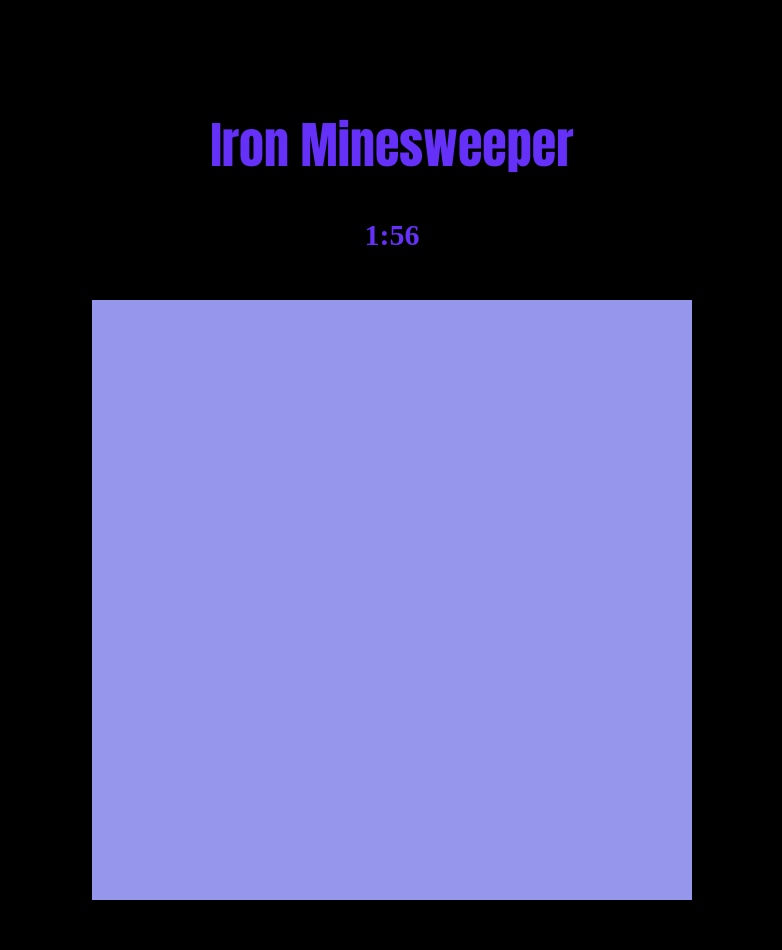
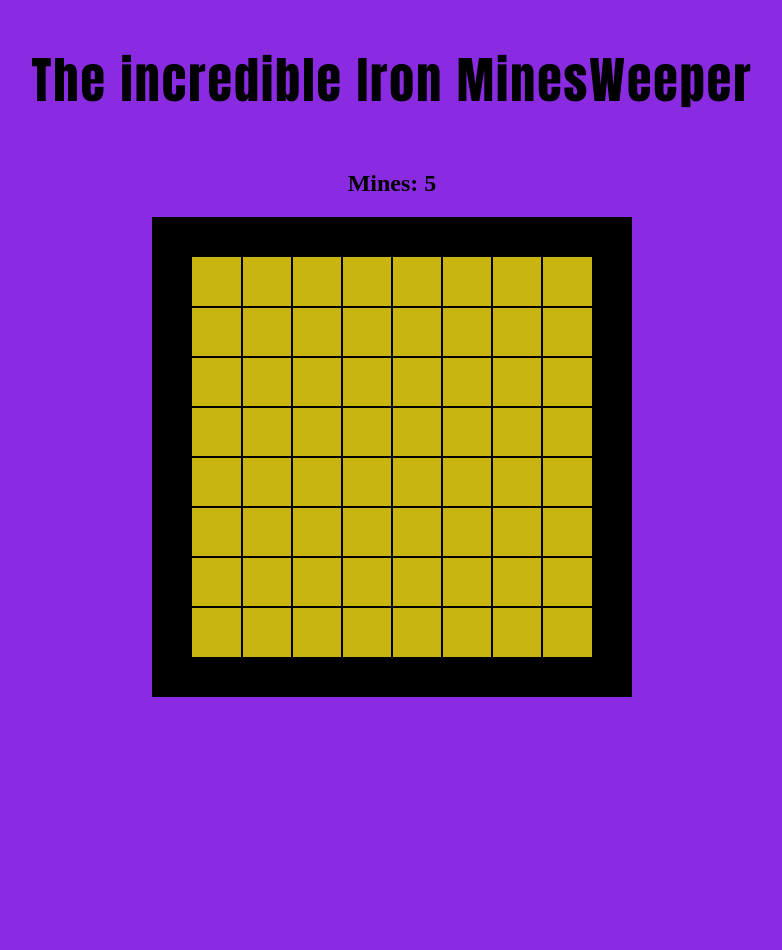
Before and after one commit to thibautDevWorld/ironMinesWeeper-game, a plain HTML site: page index.html in a window 1280 px wide. Shown: the whole page, without its empty margins (248-1030 px from the left). After the commit the page ends 800 px from the top, so only its background shows below. Drawn offline with Linux system fonts and the light colour scheme.

Commit message:
Redifine all my code to be include in class Game, also I create my matrix in a 2D array with coordinate

```diff
--- a/css/style.css
+++ b/css/style.css
@@ -1,57 +1,44 @@
 body {
-  background-color: black;
+  background-color: blueviolet;
+  font-weight: bold;
+  text-align: center;
+  display: flex;
+  flex-direction: column;
+  align-items: center;
 }
 
 
+h1 {
+  font-family: Impact, Haettenschweiler, 'Arial Narrow Bold', sans-serif;
+  font-size: 50px;
+  letter-spacing: 2px;
+}
 
-section {
+
+#matrix {
+  width: 400px;
+  height: 400px;
+  border: 40px solid black;
+  background-color: rgb(202, 180, 16);
+
+
+  display: flex;
+  flex-wrap: wrap;
+}
+
+
+#matrix div {
+  width: 50px;
+  height: 50px;
+  outline: 1px solid rgb(0, 0, 0);
+
+  font-size: 30px;
   display: flex;
   justify-content: center;
   align-items: center;
-  height: 700px;
-
-}
-
-#countDown {
-  color: rgb(101, 48, 247);
-  font-weight: bold;
-  text-align: center;
-  margin-top: 30px;
-  font-size: 30px;
-
-}
-
-#matrix {
- height: 600px;
- width: 600px;
- display: flex;
- flex-wrap: wrap;
- background-color: rgb(150, 150, 237);
-}
-
-#matrix div {
-  height: 100px;
-  width: 100px;
-
 }
 
 
-.checked {
-  background-color: rgb(156, 146, 132);
+.cell-clicked {
+  background: darkgrey;
 }
-
-
-.fallOnMine {
-  background-color: red;
-
-}
-
-h1 {
-
-  text-align: center;
-  text-transform: capitalize;
-  font-family: Impact, Haettenschweiler, 'Arial Narrow Bold', sans-serif;
-  color: rgb(101, 48, 247);
-  font-size: 50px;
-  padding: 120px 0 20px
-}
--- a/index.html
+++ b/index.html
@@ -4,26 +4,31 @@
     <meta charset="UTF-8">
     <meta http-equiv="X-UA-Compatible" content="IE=edge">
     <meta name="viewport" content="width=device-width, initial-scale=1.0">
-    <title>The Minesweeper</title>
+    <title>Document</title>
 
 
-    <link rel="stylesheet" href="./css/reset.css">
     <link rel="stylesheet" href="./css/style.css">
-
 </head>
-
 <body>
 
-  <h1>Iron Minesweeper</h1>
 
-  <p id="countDown"></p>
-    <section>
-      <div id="matrix"></div>
-    </section>
+    <h1>The incredible Iron MinesWeeper</h1>
+
+    <h2>Mines: <span id="mines-number"></span> </h2>
+
+
+    <div id="matrix">
+    </div>
+
+
+
+
+
+
+
 
 
 
     <script src="./js/game.js"></script>
-    <!-- <script src="./js/main.js"></script> -->
 </body>
 </html>
--- a/js/game.js
+++ b/js/game.js
@@ -1,86 +1,39 @@
 class Game {
-    constructor (){
-        this.gridCol = 36;
-        this.time = 0;
-        this.mines = 5;
-        this.playerScore = 0;
-        this.shuffleArr = [];
-        this.cells = [];
+    constructor(){
+        this.matrix = [];
+        this.rows = 8;
+        this.columns = 8;
+        this.minesNumber = 5;
+        // this.minesPosition = [];
+        // this.cellClicked = 0;
+        // this.gameOver = false;
     }
 
 
-    start(){
-        creatMatrix();
-
+    startGame(){
+        document.getElementById("mines-number").innerText = this.minesNumber;
+        this.createMatrix();
     }
 
+    createMatrix(){
+        for (let i = 0; i < this.rows; i++){
+            let row = [];
 
+            for (let j = 0; j < this.columns; j++){
+                let cell = document.createElement("div");
+                cell.setAttribute("id", i + "-" + j);
 
-    creatMatrix(){
-        const matrix = document.getElementById("matrix");
-            // let cells = [];
-            const shufflePositions = newGame.makingShufflingarr();
-            for (let i = 0; i < this.gridCol; i ++){
-                let cell = document.createElement("div");
-                cell.setAttribute("id", i);
-                cell.classList.add(shufflePositions[i])
-                matrix.appendChild(cell);
-                this.cells.push(cell);
-
-
-                cell.addEventListener('click', function(e){
-                  console.log(e.target);
-                  if (e.target.classList.contains('mines')){
-                      e.target.setAttribute("class", 'fallOnMine')
-
-                     console.log('You loose');
-                  } if (e.target.classList.contains('empty')){
-                      e.target.setAttribute("class", 'checked')
-                  }
-                //     if(e.target){
-                //       alert console.log(e.target);
-                //   }
-                })
-
-
-
-
+                const matrixDivSelection = document.getElementById("matrix")
+                matrixDivSelection.appendChild(cell);
+                row.push(cell); // send all the cell in the row array
             }
-
-
+            this.matrix.push(row) // send div position in the matrix array
+        }
     }
-
-
-    makingShufflingarr(){
-        let minesArr = [];
-        let stringmines = 'mines'
-        let emptyArr = [];
-        let emptyString = 'empty';
-        for (let i = 0; i< this.mines; i++){
-            minesArr.push(stringmines);
-        }
-
-        for (let i = 0; i < this.gridCol - this.mines; i++){
-            emptyArr.push(emptyString);
-        }
-
-        // regrouping both arrays
-        let minesAndEmptySpace = [...minesArr, ...emptyArr];
-
-        // shuffling array
-        this.shuffleArr = minesAndEmptySpace.sort((a, b) => 0.5 - Math.random());
-        return this.shuffleArr
-    }
-
-
-
-
 }
 
-
-
 const newGame = new Game();
-newGame.creatMatrix();
+newGame.startGame()
 
 
 
@@ -90,23 +43,151 @@ newGame.creatMatrix();
 
 
 
-const startingMinutes = 2;
-let time = startingMinutes* 60;
-let refreshIntervalId = setInterval(updateCountdown, 1000);
 
-function updateCountdown() {
-    const minutes = Math.floor(time / 60);
-    let seconds = time % 60;
 
-    if(seconds < 2){
-        seconds = '0' + seconds
-    }
-    const countDownEl = document.getElementById("countDown");
-    countDownEl.innerHTML = `${minutes}:${seconds}`;
 
-    time--;
 
-    if (time < 0){
-        clearInterval(refreshIntervalId);
-    }
-}
+
+
+
+
+
+
+
+
+
+
+
+
+
+
+
+
+
+
+
+
+
+
+
+
+
+
+
+
+
+
+
+// class Game {
+//     constructor() {
+//         this.numberOfCells = 36;
+//         this.time = 0;
+//         this.mines = 5;
+//         this.playerScore = 0;
+//         this.shuffleArr = [];
+//         this.cells = [];
+//     }
+
+
+//     start() {
+//         document.getElementById("numberOfMines").innerHTML = this.mines;
+//     }
+
+
+
+//     creatMatrix() {
+//         const matrix = document.getElementById("matrix");
+//         const shufflePositions = this.makingShufflingarr();
+
+//         for (let i = 0; i < this.numberOfCells; i++) {
+
+//             // create dom element
+//             let cell = document.createElement("div");
+//             cell.setAttribute("id", i);
+//             cell.setAttribute("class", "cell");
+//             cell.classList.add(shufflePositions[i])
+//             matrix.appendChild(cell);
+
+//             // add to array
+//             this.cells.push(cell);
+
+
+//             // add event listeners
+//             cell.addEventListener('click', function (e) {
+
+//                 // check game over
+//                 if (e.target.classList.contains('mines')) {
+//                     e.target.setAttribute("class", 'fallOnMine')
+//                     console.log('You loose');
+//                 } if (e.target.classList.contains('empty')) {
+//                     e.target.setAttribute("class", 'checked')
+//                 }
+
+//                 // count mines around
+//                 // ...
+
+//             })
+//         }
+//     }
+
+
+//     makingShufflingarr() {
+//         let minesArr = [];
+//         let stringmines = 'mines'
+//         let emptyArr = [];
+//         let emptyString = 'empty';
+//         for (let i = 0; i < this.mines; i++) {
+//             minesArr.push(stringmines);
+//         }
+
+//         for (let i = 0; i < this.numberOfCells - this.mines; i++) {
+//             emptyArr.push(emptyString);
+//         }
+
+//         // regrouping both arrays
+//         let minesAndEmptySpace = [...minesArr, ...emptyArr];
+
+//         // shuffling array
+//         this.shuffleArr = minesAndEmptySpace.sort((a, b) => 0.5 - Math.random());
+//         return this.shuffleArr
+//     }
+
+
+
+
+// }
+
+
+
+// const newGame = new Game();
+// newGame.creatMatrix();
+// newGame.start()
+
+
+
+
+
+
+
+
+
+// const startingMinutes = 2;
+// let time = startingMinutes * 60;
+// let refreshIntervalId = setInterval(updateCountdown, 1000);
+
+// function updateCountdown() {
+//     const minutes = Math.floor(time / 60);
+//     let seconds = time % 60;
+
+//     if (seconds < 2) {
+//         seconds = '0' + seconds
+//     }
+//     const countDownEl = document.getElementById("countDown");
+//     countDownEl.innerHTML = `${minutes}:${seconds}`;
+
+//     time--;
+
+//     if (time < 0) {
+//         clearInterval(refreshIntervalId);
+//     }
+// }
```
